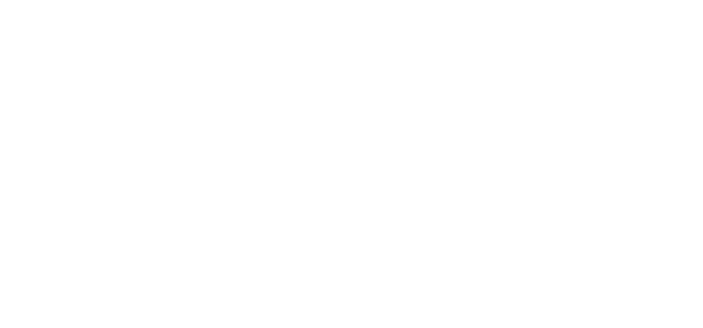
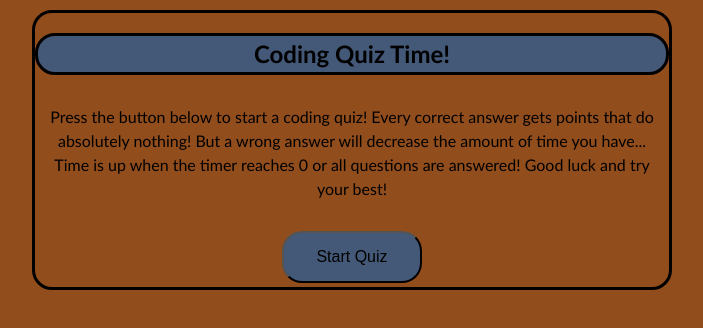
Before and after one commit to teamirteklu/Module-4-Coding-Quiz, a plain HTML site: page index.html in a window 1280 px wide. Shown: the whole page, without its empty margins (288-991 px from the left). Drawn offline with Linux system fonts and the light colour scheme.

Commit message:
added styling and starter quiz js

```diff
--- a/assets/css/style.css
+++ b/assets/css/style.css
@@ -0,0 +1,44 @@
+:root{
+    --primary: rgba(68, 88, 119, 1);
+    --secondary: rgb(146, 77, 28);
+}
+
+body {
+    margin: auto;
+    width: 50%;
+    padding: 10px;
+    font-family: 'Trebuchet MS', 'Lucida Sans Unicode', 'Lucida Grande', 'Lucida Sans', Arial, sans-serif;
+    line-height: 1.5;
+    height: auto;
+    text-align: center;
+    background-color: var(--secondary);
+}
+
+.container {
+    border-radius: 20px;
+    border: solid;
+    border-color: var(black);
+}
+
+.container h2 {
+    background-color: var(--primary);
+    border-color: black;
+    border: solid;
+    border-radius: 20px;
+}
+
+.container p {
+    padding: 10px;
+}
+
+.quizbutton {
+    background-color: var(--primary);
+    display: inline-flex;
+    padding: 15px 32px;
+    text-align: center;
+    text-decoration: none;
+    display: inline-block;
+    font-size: 16px;
+    margin: 4px 2px;
+    border-radius: 20px;
+}
--- a/assets/js/script.js
+++ b/assets/js/script.js
@@ -0,0 +1,39 @@
+var quizStarter = document.querySelector("#quizstart");
+
+var quizBubble = document.querySelectorAll("div");
+var quizAnswer = document.querySelectorAll("input");
+
+
+quizStarter.addEventListener("click", function () {
+
+var questionArray = ["question1", "question2", "question3", "question4"]
+
+    // for (var i; i<4; i++) {
+    var quizQuestion = document.getElementById("quizBegin");
+    var question = document.createElement("div");
+    question.setAttribute("id", "quizBegin");
+    var txt = document.createTextNode(questionArray);
+    question.appendChild(txt);
+    quizQuestion.replaceChild(question, quizQuestion.childNodes[0]);
+    console.log(questionArray);
+// }
+
+
+    var quizAnswer = document.getElementById("innertext");
+    var answer = document.createElement("button");
+    answer.setAttribute("id", "answer");
+    answer.setAttribute("class", "quizbutton");
+    var txt2 = document.createTextNode("fajdfkajdhfk");
+    answer.appendChild(txt2);
+    quizAnswer.replaceWith(answer);
+    console.log(answer);
+
+
+});
+
+function mapQuestions(question) {
+    console.log(question);
+    question.split("");
+    return question;
+
+}
--- a/index.html
+++ b/index.html
@@ -5,8 +5,26 @@
     <meta http-equiv="X-UA-Compatible" content="IE=edge">
     <meta name="viewport" content="width=device-width, initial-scale=1.0">
     <title>Document</title>
+    <link rel="stylesheet" href="./assets/css/style.css">
 </head>
 <body>
+    <div class = "container" >
+        <h2 id ="quizBegin">Coding Quiz Time!</h2>
 
+        <div id = "innertext">
+
+        <p id = "answer">Press the button below to start a coding quiz! Every correct answer gets points that do absolutely nothing! But a wrong answer
+            will decrease the amount of time you have... Time is up when the timer reaches 0 or all questions are answered! Good luck and
+            try your best!
+        </p>
+
+        <label>
+            <input type="button" class="quizbutton" id="quizstart" value="Start Quiz">
+        </label>
+        </div>
+
+    </div>
+
+    <script src="./assets/js/script.js"></script>
 </body>
 </html>
```
